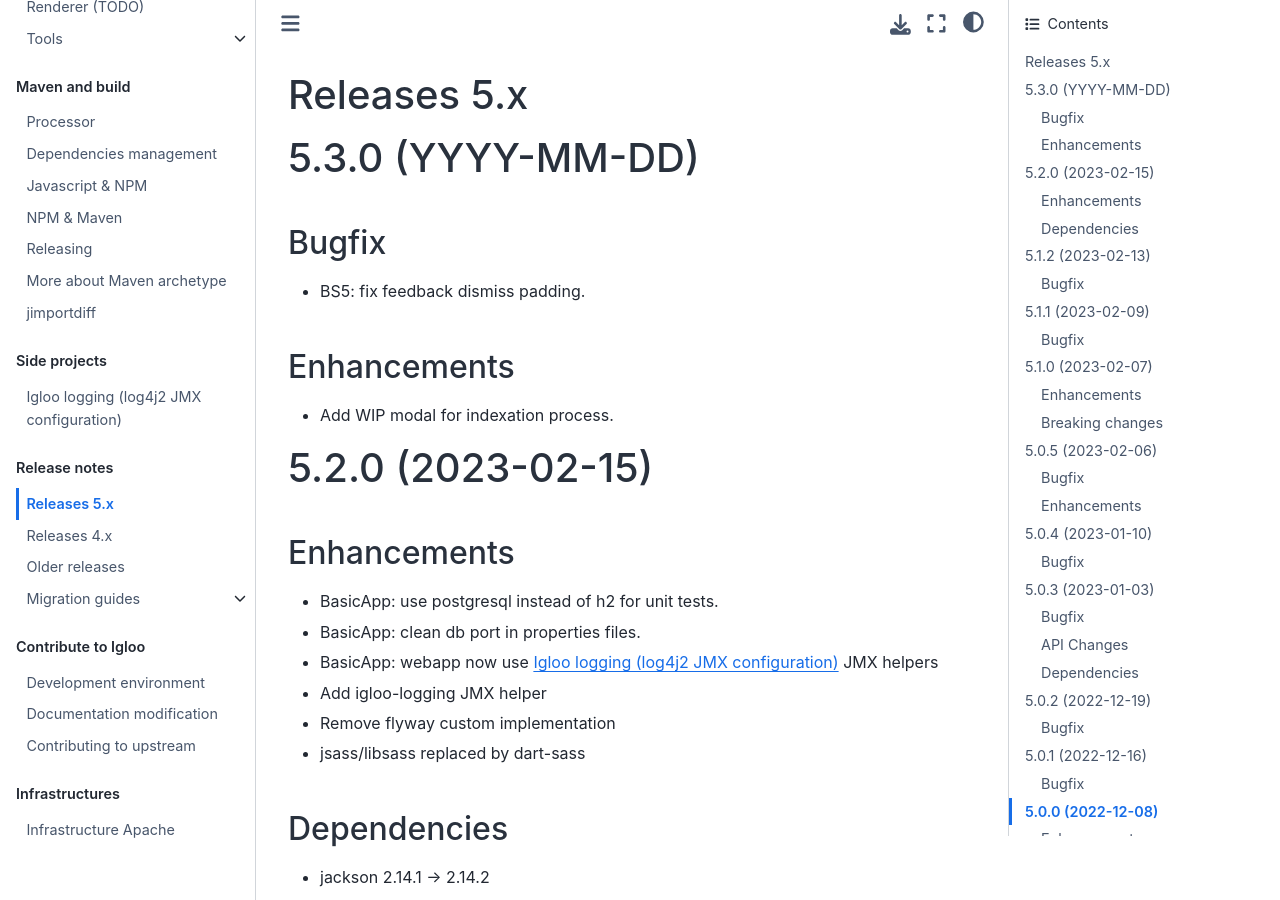
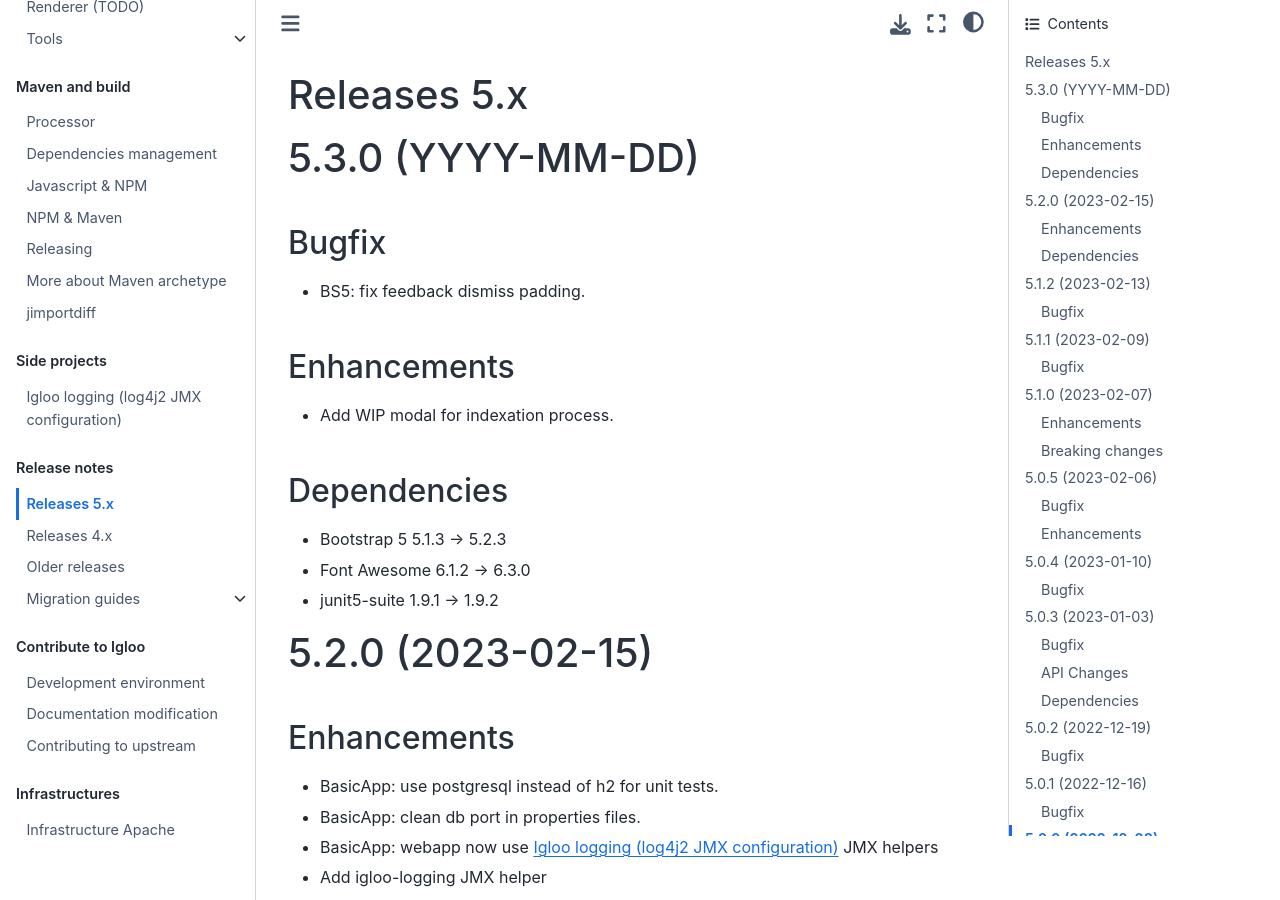
Before and after one commit to igloo-project/igloo-doc, a Sphinx documentation site: the page built from source/release-notes/releases-5.x.md, in a window 1280 px wide and 900 px high. Built offline with Sphinx 7.4.7 and the Sphinx Book theme 1.1.4, drawn with Linux system fonts in a browser that asks for light colours.

Commit message:
Changelog 5.3.0

```diff
--- a/source/release-notes/releases-5.x.md
+++ b/source/release-notes/releases-5.x.md
@@ -11,6 +11,12 @@
 ## Enhancements
 
 * Add WIP modal for indexation process.
+
+## Dependencies
+
+* Bootstrap 5 5.1.3 -> 5.2.3
+* Font Awesome 6.1.2 -> 6.3.0
+* junit5-suite 1.9.1 -> 1.9.2
 
 (v5.2.0)=
 
```
Also changed, not shown: source/release-notes/releases-4.x.md (+1 -1 lines).
